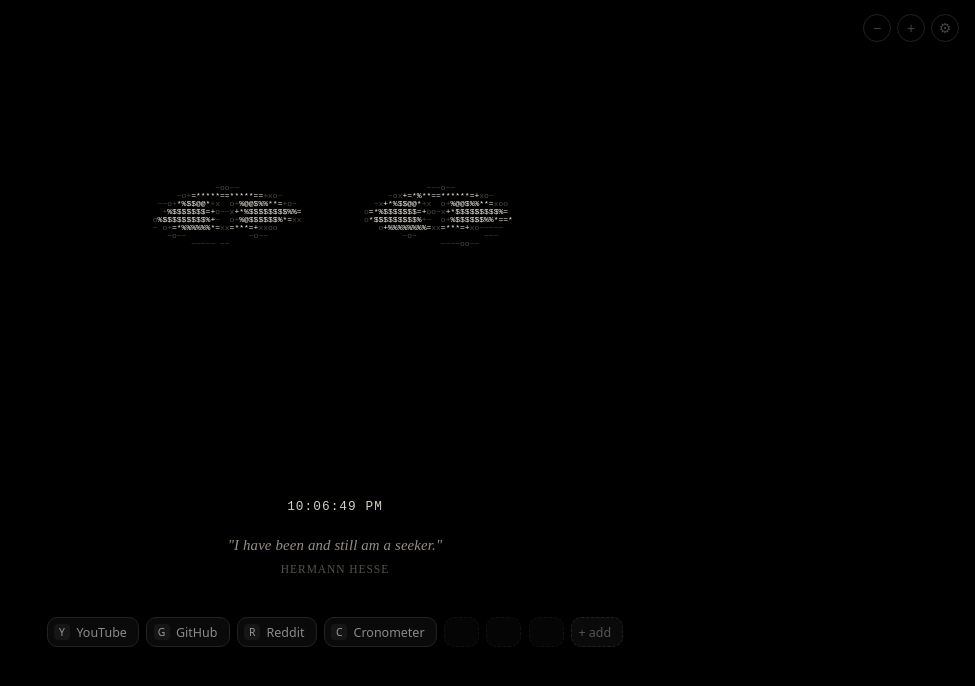
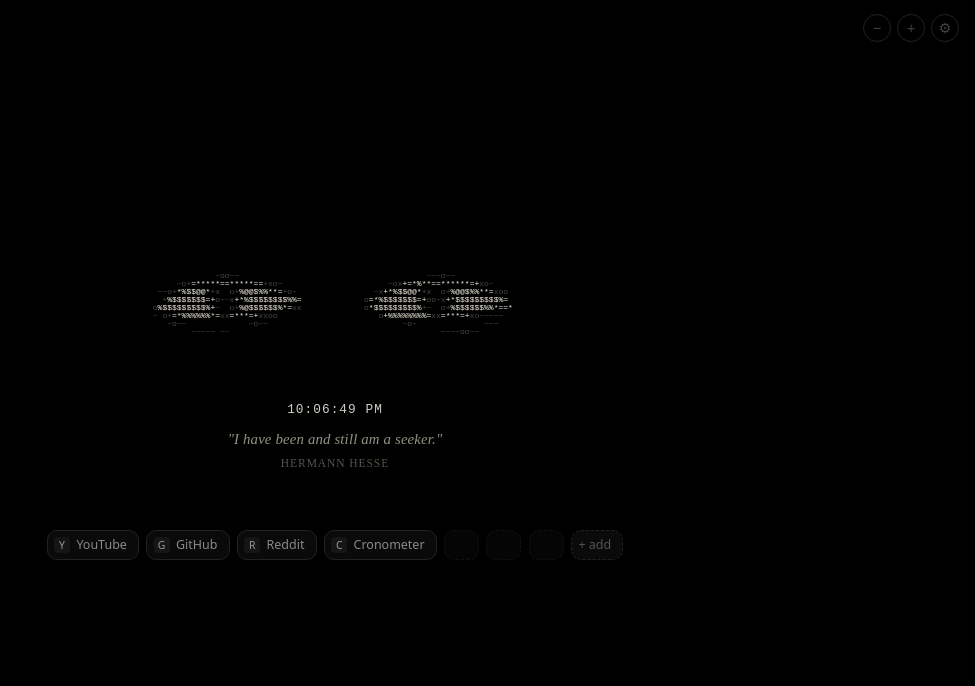
Before and after one commit to 59n/amoled-newtab, a website with bundled scripts: page newtab.html in a window 1280 px wide. Shown: the whole page, without its empty margins (305-1280 px from the left). Built offline with nearby package versions, Linux system fonts and the light colour scheme; some packages are replaced by stand-ins of ours; no server answers.

Commit message:
fix: tighten eyes-to-clock spacing and stop clipping quote authors.
The eye frame no longer sits in a taller parent row, and the quote block is tall enough for two lines plus the name.

```diff
--- a/newtab.css
+++ b/newtab.css
@@ -16,11 +16,11 @@ body {
   justify-content: center;
 }
 main {
-  display: grid;
-  justify-items: center;
-  align-content: center;
-  grid-template-rows: 22em 1.15rem 4.1rem auto;
-  row-gap: 1.1rem;
+  display: flex;
+  flex-direction: column;
+  align-items: center;
+  justify-content: center;
+  gap: 0.55rem;
   width: min(920px, 100%);
   max-width: 920px;
   padding: 2rem 1.25rem 3rem;
@@ -101,7 +101,9 @@ input, textarea {
 }
 .quote {
   width: min(30rem, 72vw);
-  height: 4.1rem;
+  height: 5.8rem;
+  min-height: 5.8rem;
+  max-height: 5.8rem;
   margin: 0;
   overflow: hidden;
   color: rgba(214, 205, 188, 0.7);
```
